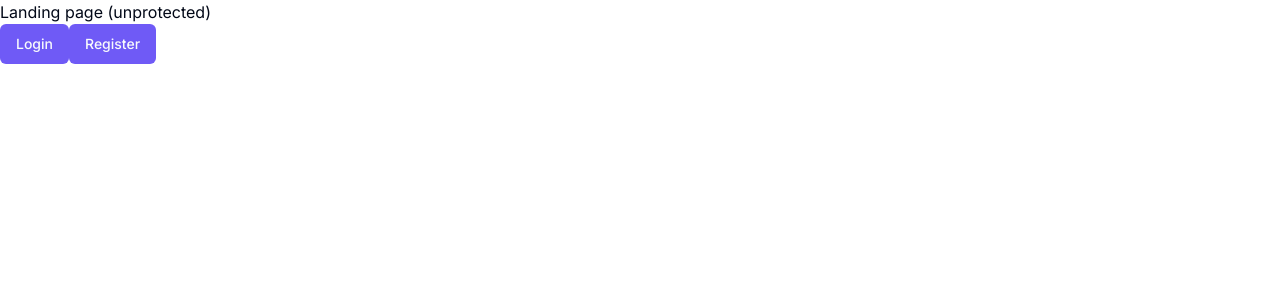
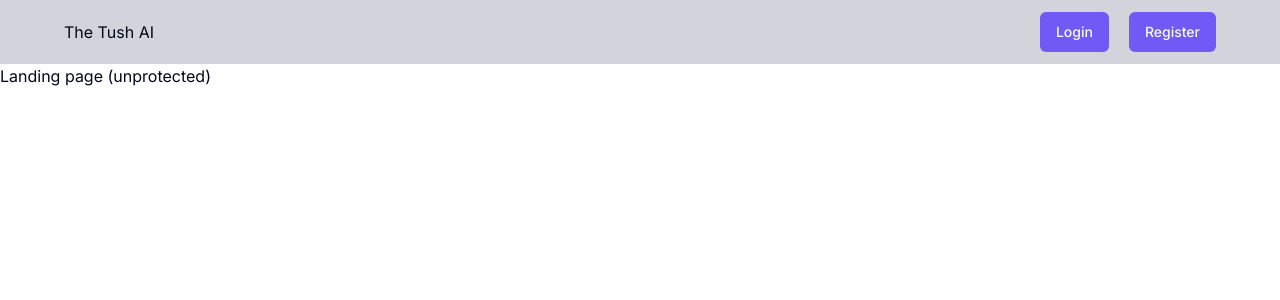
Before and after one commit to femiabimbola/ai-sass-august, a Next.js app: page / in a window 1280 px wide. Shown: the top 300 px of the page. Built offline with nearby package versions, Linux system fonts and the light colour scheme.

Commit message:
updating the landing page

```diff
--- /dev/null
+++ b/app/(landing)/_components/header.tsx
@@ -0,0 +1,20 @@
+import Link from "next/link";
+import {Button} from "@/components/ui/button";
+
+const LandingHeader = () => {
+  return (
+    <div className="sticky top-0 z-10 bg-gray-300 max-w-[1440px] py-3  border-none flex items-center justify-between px-16">
+      <p>The Tush AI</p>
+      <div className="flex gap-x-5">
+        <Link href="/sign-in">
+          <Button>Login</Button>
+        </Link>
+        <Link href="/sign-up">
+          <Button>Register</Button>
+        </Link>
+      </div>
+    </div>
+  );
+};
+
+export default LandingHeader;
--- a/app/(landing)/page.tsx
+++ b/app/(landing)/page.tsx
@@ -1,25 +1,22 @@
-import { Button } from "@/components/ui/button"
-import Link from "next/link"
+import {Button} from "@/components/ui/button";
+import Link from "next/link";
+import LandingHeader from "./_components/header";
 
 const Home = () => {
   return (
     <div>
+      <LandingHeader />
       <p> Landing page (unprotected) </p>
-			<div>
+      {/* <div>
         <Link href="/sign-in">
-					<Button>
-						Login
-					</Button>
+          <Button>Login</Button>
         </Link>
         <Link href="/sign-up">
-					<Button>
-						Register
-					</Button>
+          <Button>Register</Button>
         </Link>
+      </div> */}
     </div>
-		</div>
+  );
+};
 
-	)
-}
-
-export default Home
+export default Home;
```
Lines whose indentation alone changed are shown as unchanged.
